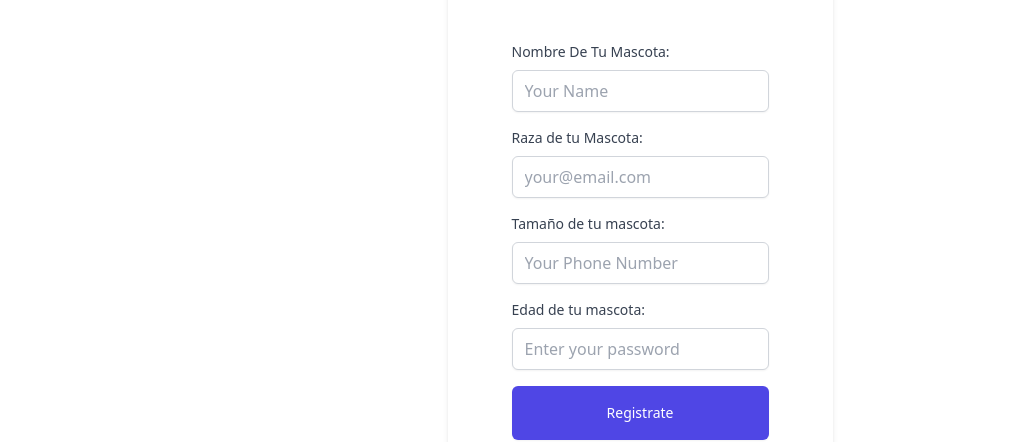
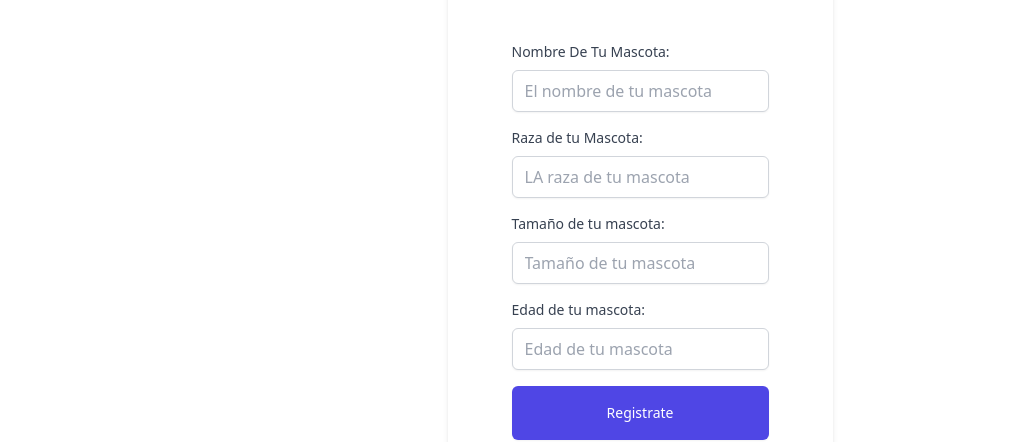
Before and after one commit to Shino2302/HappyPetsWebApp, an Angular app: page /dashboard/add-pet/1/1 in a window 1280 px wide. Shown: the part 391-833 px from the top of the page, without its empty margins (0-1027 px from the left). Built offline with nearby package versions, Linux system fonts and the light colour scheme.

Commit message:
Registro de mascotas listo

```diff
--- a/src/app/dashboard/pages/add-pet/add-pet.component.html
+++ b/src/app/dashboard/pages/add-pet/add-pet.component.html
@@ -6,19 +6,19 @@
 				<form [formGroup]="addPetForm">
             <div class="mb-4">
 				<label for="name" class="block text-sm font-medium text-gray-700 dark:text-gray-300 mb-2">Nombre De Tu Mascota:</label>
-				<input formControlName="petName" type="text" id="name" class="shadow-sm rounded-md w-full px-3 py-2 border border-gray-300 focus:outline-none focus:ring-indigo-500 focus:border-indigo-500" placeholder="Your Name" required>
+				<input formControlName="petName" type="text" id="name" class="shadow-sm rounded-md w-full px-3 py-2 border border-gray-300 focus:outline-none focus:ring-indigo-500 focus:border-indigo-500" placeholder="El nombre de tu mascota" required>
 			</div>
 			<div class="mb-4">
-				<label for="email" class="block text-sm font-medium text-gray-700 dark:text-gray-300 mb-2">Raza de tu Mascota:</label>
-				<input formControlName="petRace" type="text" id="email" class="shadow-sm rounded-md w-full px-3 py-2 border border-gray-300 focus:outline-none focus:ring-indigo-500 focus:border-indigo-500" placeholder="your@email.com" required>
+				<label for="petRace" class="block text-sm font-medium text-gray-700 dark:text-gray-300 mb-2">Raza de tu Mascota:</label>
+				<input formControlName="petRace" type="text" id="petRace" class="shadow-sm rounded-md w-full px-3 py-2 border border-gray-300 focus:outline-none focus:ring-indigo-500 focus:border-indigo-500" placeholder="LA raza de tu mascota" required>
 			</div>
             <div class="mb-4">
 				<label for="petSize" class="block text-sm font-medium text-gray-700 dark:text-gray-300 mb-2">Tamaño de tu mascota:</label>
-				<input formControlName="petSize" type="text" id="petSize" class="shadow-sm rounded-md w-full px-3 py-2 border border-gray-300 focus:outline-none focus:ring-indigo-500 focus:border-indigo-500" placeholder="Your Phone Number" required>
+				<input formControlName="petSize" type="text" id="petSize" class="shadow-sm rounded-md w-full px-3 py-2 border border-gray-300 focus:outline-none focus:ring-indigo-500 focus:border-indigo-500" placeholder="Tamaño de tu mascota" required>
 			</div>
 			<div class="mb-4">
 				<label for="petAge" class="block text-sm font-medium text-gray-700 dark:text-gray-300 mb-2">Edad de tu mascota:</label>
-				<input formControlName="petAge" type="text" id="petAge" class="shadow-sm rounded-md w-full px-3 py-2 border border-gray-300 focus:outline-none focus:ring-indigo-500 focus:border-indigo-500" placeholder="Enter your password" required>
+				<input formControlName="petAge" type="text" id="petAge" class="shadow-sm rounded-md w-full px-3 py-2 border border-gray-300 focus:outline-none focus:ring-indigo-500 focus:border-indigo-500" placeholder="Edad de tu mascota" required>
 			</div>
 			<button type="submit" (click)="addPet()" class="w-full flex justify-center p-4 border border-transparent rounded-md shadow-sm text-sm font-medium text-white bg-indigo-600 hover:bg-indigo-700 focus:outline-none focus:ring-2 focus:ring-offset-2 focus:ring-indigo-500">Registrate</button>
 		</form>
--- a/src/app/dashboard/pages/add-pet/add-pet.component.ts
+++ b/src/app/dashboard/pages/add-pet/add-pet.component.ts
@@ -42,7 +42,9 @@ export default class AddPetComponent implements OnInit{
       petRace: this.addPetForm.get('petRace')?.value,
       petSize: this.addPetForm.get('petSize')?.value
     };
-    this.petService.addPet(this.uidLimpio,this.tokenLimpio,data);
+    this.http.post('https://happydogdb-55b97-default-rtdb.firebaseio.com/Pets/'+this.uidLimpio.toString()+'.json?auth='+this.tokenLimpio.toString(),data).subscribe(response => {
+      console.log(response);
+    })
     this.router.navigate(['dashboard/my-pets/uid:'+this.uidLimpio.toString()+'/token:'+this.tokenLimpio.toString()]);
 
   }
--- a/src/app/dashboard/pages/my-pets/my-pets.component.html
+++ b/src/app/dashboard/pages/my-pets/my-pets.component.html
@@ -34,9 +34,6 @@
           <td class="px-5 py-5 border-b border-gray-200 bg-white text-sm">
             <div class="flex items-center">
               <div class="flex-shrink-0 w-10 h-10">
-                <img class="w-full h-full rounded-full"
-                  src="../../../../assets/perfildog.jpg"
-                  alt="" />
               </div>
               <div class="ml-3">
                 <p class="text-gray-900 whitespace-no-wrap">
```
